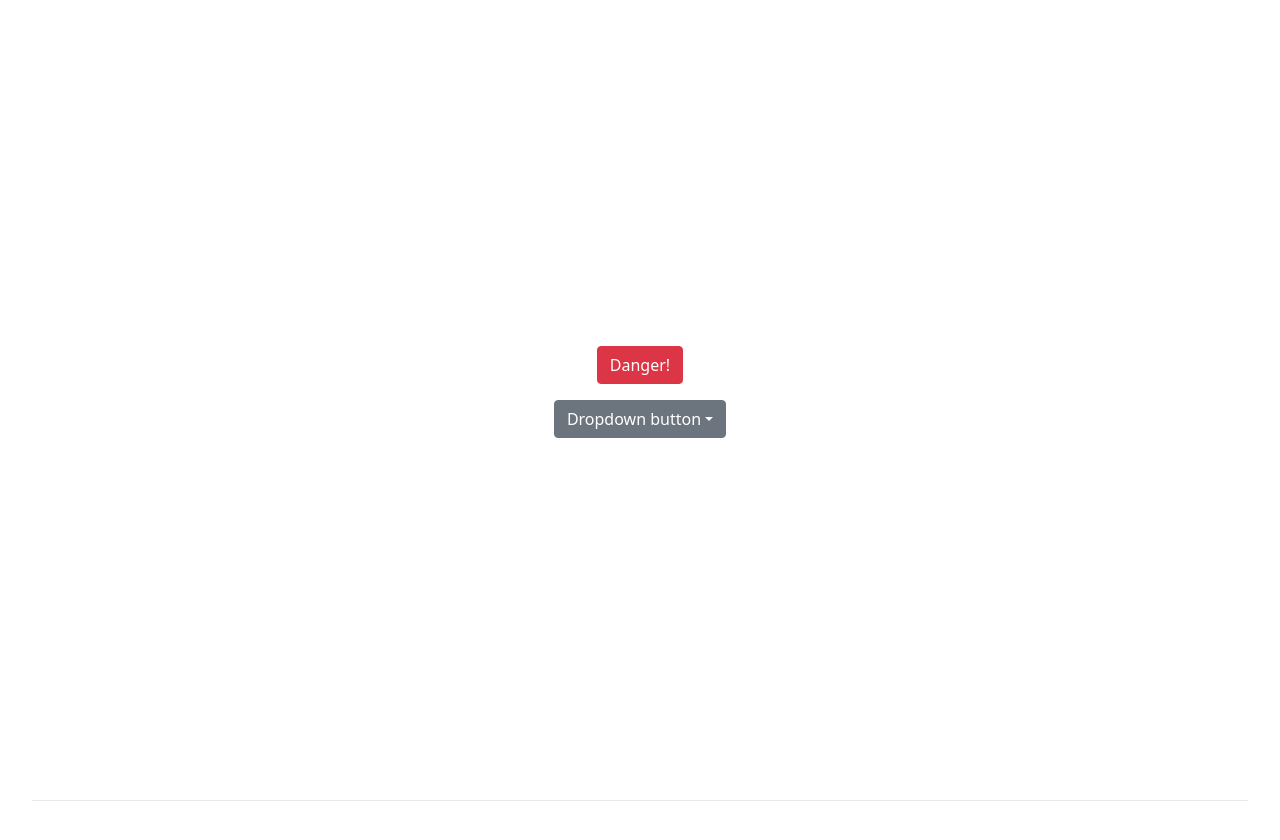
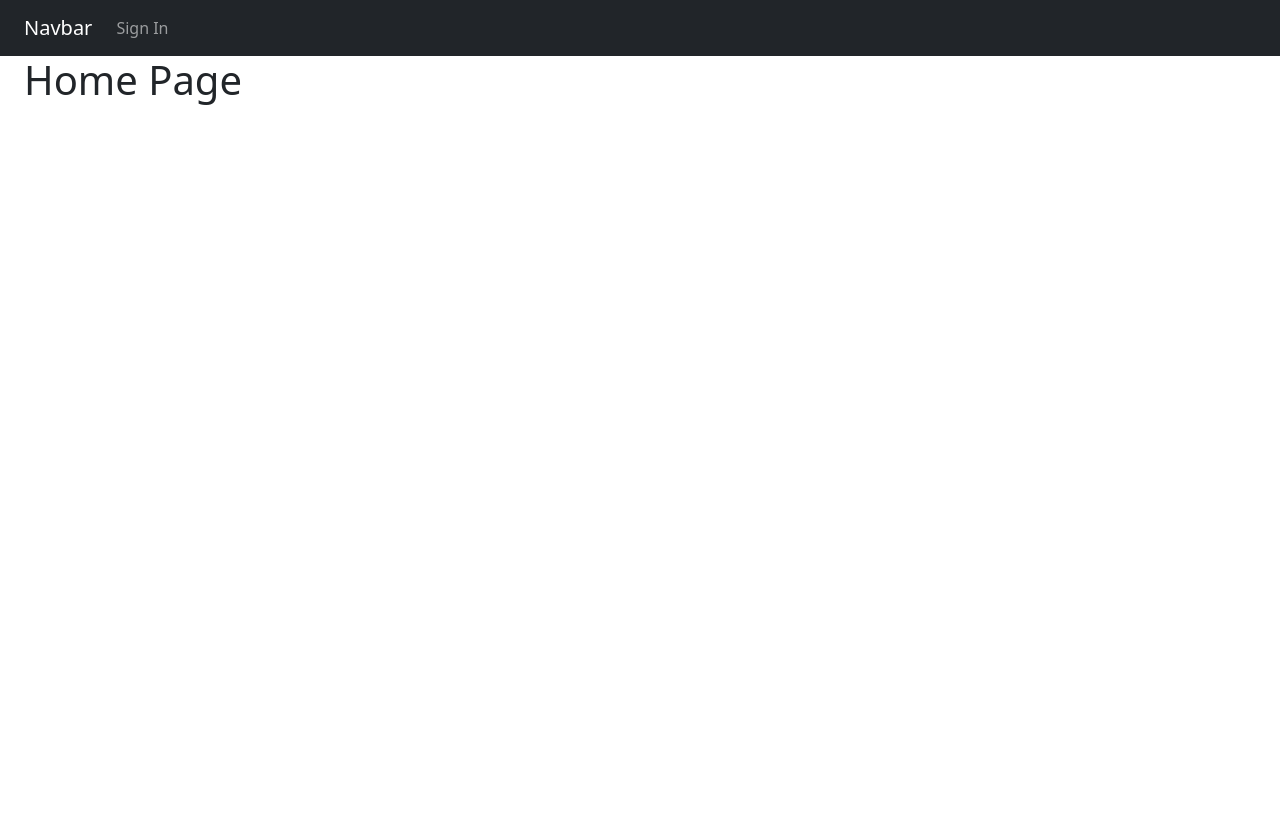
Before and after one commit to DennisM83/frontend, a Next.js app: page / in a window 1280 px wide. Shown: the top 840 px of the page. After the commit the page ends 800 px from the top, so only its background shows below. Built offline with nearby package versions, Linux system fonts and the light colour scheme.

Commit message:
added layout component

```diff
--- /dev/null
+++ b/components/Layout.jsx
@@ -0,0 +1,16 @@
+import React from "react";
+import Head from 'next/head'
+
+export default function Layout({ children, title, description, keywords }) {
+  return (
+    <div>
+        <Head>
+            <title>{title}</title>
+            <meta name="description" content={description}/>
+            <meta name="keywords" content={keywords}/>
+            <meta name="viewport" content="width=device-width, initial-scale=1, shrink-to-fit=no" />
+        </Head>
+      <main className="container-fluid">{children}</main>
+    </div>
+  );
+}
--- /dev/null
+++ b/components/Navbar.jsx
@@ -0,0 +1,33 @@
+import { useState } from "react";
+import Link from "next/link";
+
+export default function Navbar() {
+  return (
+    <nav className="navbar navbar-expand-lg navbar-dark bg-dark px-4">
+      <Link href="/">
+        <a className="navbar-brand">Navbar</a>
+      </Link>
+      <button
+        className="navbar-toggler"
+        type="button"
+        data-toggle="collapse"
+        data-target="#navbarNav"
+        aria-controls="navbarNav"
+        aria-expanded="false"
+        aria-label="Toggle navigation"
+      >
+        <span className="navbar-toggler-icon"></span>
+      </button>
+      <div className="collapse navbar-collapse" id="navbarNavDropdown">
+        <ul className="navbar-nav">
+          <li className="nav-item active">
+              <Link href="#">
+                <a className="nav-link">Sign In</a>
+              </Link>
+          </li>
+          <li></li>
+        </ul>
+      </div>
+    </nav>
+  );
+}
--- a/pages/_app.js
+++ b/pages/_app.js
@@ -1,12 +1,21 @@
-import 'bootstrap/dist/css/bootstrap.css';
-import '../styles/globals.css'
-import { useEffect } from 'react'
+import "bootstrap/dist/css/bootstrap.css";
+import "../styles/globals.css";
+import { useEffect } from "react";
+import Layout from "../components/Layout";
+import Navbar from "../components/Navbar";
 
 function MyApp({ Component, pageProps }) {
   useEffect(() => {
     import("bootstrap/dist/js/bootstrap");
-}, []);
-  return <Component {...pageProps} />
+  }, []);
+  return (
+    <>
+      <Navbar />
+      <Layout>
+        <Component {...pageProps} />
+      </Layout>
+    </>
+  );
 }
 
-export default MyApp
+export default MyApp;
--- a/pages/index.js
+++ b/pages/index.js
@@ -3,53 +3,12 @@ import Image from 'next/image'
 import styles from '../styles/Home.module.css'
 import 'bootstrap/dist/css/bootstrap.min.css'
 import Link from 'next/link'
+import Layout from '../components/Layout'
 
 export default function Home() {
   return (
-    <div className={styles.container}>
-      <Head>
-        <title>Create Next App</title>
-        <meta name="description" content="Generated by create next app" />
-        <link rel="icon" href="/favicon.ico" />
-      </Head>
-
-      <main className={styles.main}>
-        <button className="btn btn-danger">Danger!</button>
-        <div className="dropdown m-3">
-        <button
-          className="btn btn-secondary dropdown-toggle"
-          type="button"
-          data-bs-toggle="dropdown"
-          id="dropdownMenuButton1"
-          aria-expanded="false"
-        >
-          Dropdown button
-        </button>
-        <ul className="dropdown-menu" aria-labelledby="dropdownMenuButton1">
-          <li>
-            <Link href="/Random">
-            <a className="dropdown-item">
-              Random Page
-            </a>
-            </Link>
-          </li>
-          <li>
-            <a className="dropdown-item" href="#">
-              Option 2
-            </a>
-          </li>
-          <li>
-            <a className="dropdown-item" href="#">
-              Option 3
-            </a>
-          </li>
-        </ul>
-      </div>
-      </main>
-
-      <footer className={styles.footer}>
-
-      </footer>
-    </div>
+    <Layout title="Welcome to Burger Place | Home of the burger" description="Home of the worlds best burger" keywords="burger, burgers, fries, food">
+      <h1>Home Page</h1>
+    </Layout>
   )
 }
--- /dev/null
+++ b/styles/Navbar.module.css
@@ -0,0 +1,3 @@
+.navbarStyles {
+    padding: 0 20px;
+}
```
